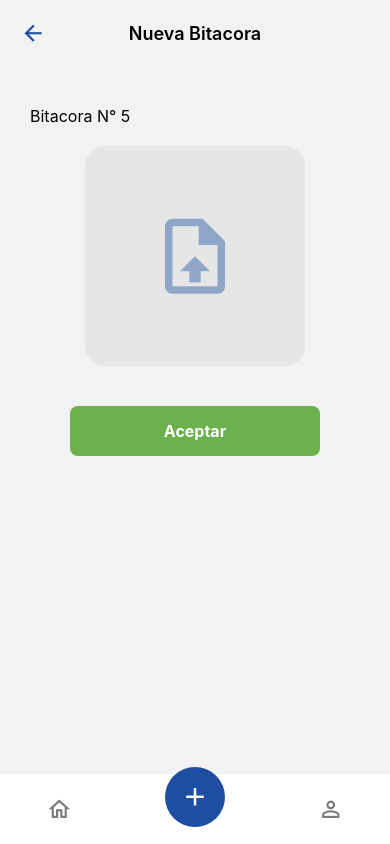
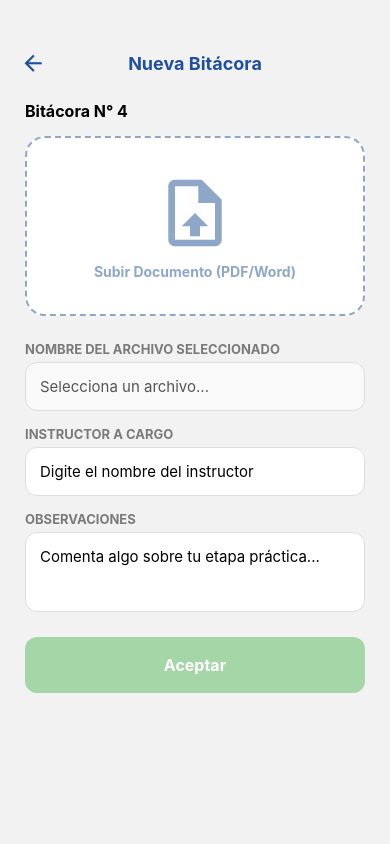
Before and after one commit to Zaidyfuentes/epsas_movil_wilson, a React Native app: screen /Subir in a window 390 px wide. Built offline with nearby package versions, Linux system fonts and the light colour scheme.

Commit message:
arrelos en bitacoras, estado

```diff
--- a/App.js
+++ b/App.js
@@ -13,11 +13,13 @@ import SubirBitScreen from './src/SubirBitScreen';
 import PerfilScreen from './src/PerfilScreen';
 import EditarPerfilScreen from './src/EdiPerfil';
 import EstPractScreen from './src/EstPractScreen';
+import { BitacoraProvider } from './src/BitacorasContext';
 
 const Stack = createStackNavigator();
 
 export default function App() {
     return (
+        <BitacoraProvider>
             <NavigationContainer>
                 <Stack.Navigator initialRouteName="Login"  screenOptions={{ headerShown: false }}>
                     <Stack.Screen name="Login" component={LoginScreen}/>
@@ -33,5 +35,6 @@ export default function App() {
                     <Stack.Screen name="Etapa" component={EstPractScreen}/>
                 </Stack.Navigator>
             </NavigationContainer>
+        </BitacoraProvider>
     );
 }
--- a/package.json
+++ b/package.json
@@ -14,6 +14,7 @@
     "@react-navigation/native": "^7.1.33",
     "@react-navigation/stack": "^7.8.5",
     "expo": "^54.0.33",
+    "expo-document-picker": "~14.0.8",
     "expo-status-bar": "~3.0.9",
     "react": "19.1.0",
     "react-dom": "19.1.0",
--- /dev/null
+++ b/src/BitacorasContext.js
@@ -0,0 +1,25 @@
+import React, { createContext, useState } from 'react';
+
+export const BitacoraContext = createContext();
+
+export const BitacoraProvider = ({ children }) => {
+    const [bitacoras, setBitacoras] = useState([
+        { id: 1, numero: 1, estado: "Aprobada" },
+        { id: 2, numero: 2, estado: "Aprobada" },
+        { id: 3, numero: 3, estado: "Aprobada" },
+    ]);
+
+    const agregarBitacora = (nuevaBitacora) => {
+        setBitacoras(prev => [...prev, { ...nuevaBitacora, id: Date.now().toString(), estado: "Pendiente" }]);
+    };
+
+    const eliminarBitacora = (id) => {
+        setBitacoras((prev) => prev.filter(b => b.id !== id));
+    };
+
+    return (
+        <BitacoraContext.Provider value={{ bitacoras, agregarBitacora, eliminarBitacora }}>
+            {children}
+        </BitacoraContext.Provider>
+    );
+};
--- a/src/BitacorasScreen.js
+++ b/src/BitacorasScreen.js
@@ -1,13 +1,17 @@
-import React, { useState } from "react";
+import React, { useState, useContext } from "react";
 import { View, Text, StyleSheet, TouchableOpacity, ScrollView, Modal, Pressable } from "react-native";
 import { MaterialCommunityIcons } from "@expo/vector-icons";
+import { BitacoraContext } from "./BitacorasContext";
 
 export default function BitacorasScreen({ navigation }) {
     const [menuVisible, setMenuVisible] = useState(false);
     const [menuPos, setMenuPos] = useState({ x: 0, y: 0 });
+    const { bitacoras, eliminarBitacora } = useContext(BitacoraContext);
+    const [selectedBitacora, setSelectedBitacora] = useState(null);
 
-    const abrirMenu = (event) => {
+    const abrirMenu = (event, item) => {
         const { pageX, pageY } = event.nativeEvent;
+        setSelectedBitacora(item);
         // Ajuste de X e Y para evitar que el menú se salga de pantalla
         setMenuPos({ x: pageX, y: pageY });
         setMenuVisible(true);
@@ -24,47 +28,38 @@ export default function BitacorasScreen({ navigation }) {
                 contentContainerStyle={styles.scrollContent}
                 showsVerticalScrollIndicator={false}
             >
-                {/* Lista de Registros de Bitácoras */}
-                {[1, 2, 3, 4].map((num) => (
+                {/* 4. Mapear la lista real desde el contexto */}
+                {bitacoras.map((item) => (
                     <TouchableOpacity
-                        key={num}
+                        key={item.id}
                         style={styles.cardBitacora}
-                        onPress={() => navigation.navigate("EstBitacora")}
+                        onPress={() => navigation.navigate("EstBitacora", { bitacoraData: item })}
                     >
                         <View style={styles.iconContainer}>
-                            <MaterialCommunityIcons
-                                name="file-document-outline"
-                                size={32}
-                                color="#1e4ea1"
-                            />
+                            <MaterialCommunityIcons name="file-document-outline" size={32} color="#1e4ea1" />
                         </View>
 
                         <View style={styles.infoContainer}>
-                            <Text style={styles.cardTitle}>Registro N° {num}</Text>
+                            <Text style={styles.cardTitle}>Registro N° {item.numero}</Text>
                             <Text style={styles.cardStatus}>
-                                Estado: <Text style={styles.statusSuccess}>Aprobada</Text>
+                                Estado: <Text style={item.estado === "Aprobada" ? styles.statusSuccess : {color: '#E67E22'}}>{item.estado}</Text>
                             </Text>
                         </View>
 
                         {/* botón 3 puntos */}
                         <TouchableOpacity
-                            style={styles.tresP}
-                            onPress={abrirMenu}
-                            hitSlop={{ top: 15, bottom: 15, left: 15, right: 15 }}
-                        >
-                            <MaterialCommunityIcons
-                                name="dots-vertical"
-                                size={24}
-                                color="#7A7A7A"
-                            />
+                        style={styles.tresP}
+                        onPress={(event) => abrirMenu(event, item)}>
+                            <MaterialCommunityIcons name="dots-vertical" size={24} color="#7A7A7A" />
                         </TouchableOpacity>
+
                     </TouchableOpacity>
                 ))}
 
                 {/* Card para registrar nueva bitácora */}
                 <TouchableOpacity
                     style={styles.cardAgregar}
-                    onPress={() => navigation.navigate("SubirBit")}
+                    onPress={() => navigation.navigate("Subir")}
                 >
                     <MaterialCommunityIcons name="plus-circle-outline" size={32} color="#8EA7C9" />
                     <Text style={styles.textAgregar}>Registrar Nueva Bitácora</Text>
@@ -93,6 +88,20 @@ export default function BitacorasScreen({ navigation }) {
                             <MaterialCommunityIcons name="briefcase-outline" size={18} color="#1e4ea1" />
                             <Text style={[styles.menuTexto, { color: "#1e4ea1" }]}>Ver etapa práctica</Text>
                         </TouchableOpacity>
+
+                        {/* 5. OPCIÓN ELIMINAR: Solo si el estado es 'Pendiente' */}
+                        {selectedBitacora?.estado === "Pendiente" && (
+                            <TouchableOpacity
+                                style={[styles.menuOpcion, { borderTopWidth: 1, borderTopColor: '#eee' }]}
+                                onPress={() => {
+                                    eliminarBitacora(selectedBitacora.id);
+                                    setMenuVisible(false);
+                                }}
+                            >
+                                <MaterialCommunityIcons name="trash-can-outline" size={18} color="#FF5252" />
+                                <Text style={[styles.menuTexto, { color: "#FF5252" }]}>Eliminar registro</Text>
+                            </TouchableOpacity>
+                        )}
                     </View>
                 </Pressable>
             </Modal>
--- a/src/EstBitacoraScreen.js
+++ b/src/EstBitacoraScreen.js
@@ -2,7 +2,6 @@ import React, { useState } from "react";
 import { View, Text, StyleSheet, TouchableOpacity, ScrollView, Animated } from "react-native";
 import { MaterialCommunityIcons } from "@expo/vector-icons";
 
-// Componente reutilizable de tarjeta de info
 function InfoCard({ icon, label, children, iconBg }) {
     return (
         <View style={styles.infoCard}>
@@ -17,8 +16,9 @@ function InfoCard({ icon, label, children, iconBg }) {
     );
 }
 
-export default function EstBitacoraScreen({ navigation }) {
+export default function EstBitacoraScreen({ navigation, route }) {
     const [expandObs, setExpandObs] = useState(false);
+    const { bitacoraData } = route.params || {};
 
     return (
         <View style={styles.container}>
@@ -44,7 +44,7 @@ export default function EstBitacoraScreen({ navigation }) {
                     <View style={styles.heroIconWrap}>
                         <MaterialCommunityIcons name="file-document-check-outline" size={42} color="#1e4ea1" />
                     </View>
-                    <Text style={styles.heroTitle}>Registro N° 1</Text>
+                    <Text style={styles.heroTitle}>Registro N° {bitacoraData?.numero || "1"}</Text>
                     <View style={styles.estadoBadge}>
                         <MaterialCommunityIcons name="check-circle" size={16} color="#fff" />
                         <Text style={styles.estadoBadgeText}>Aprobada</Text>
@@ -55,7 +55,7 @@ export default function EstBitacoraScreen({ navigation }) {
                 <Text style={styles.sectionLabel}>Información de la bitácora</Text>
 
                 <InfoCard icon="file-document-outline" label="Nombre del archivo" iconBg="#EEF4FC">
-                    <Text style={styles.infoCardValue}>g.jabgangkjghgjh</Text>
+                    <Text style={styles.infoCardValue}>{bitacoraData?.nombreArchivo || "Sin nombre"}</Text>
                 </InfoCard>
 
                 <InfoCard icon="calendar-check-outline" label="Fecha de entrega" iconBg="#EEF4FC">
@@ -63,7 +63,9 @@ export default function EstBitacoraScreen({ navigation }) {
                 </InfoCard>
 
                 <InfoCard icon="account-check-outline" label="Revisado por" iconBg="#EEF4FC">
-                    <Text style={styles.infoCardValue}>Instructor Wilson</Text>
+                    <Text style={styles.infoCardValue}>
+                        {route.params?.bitacoraData?.instructor || "No asignado"}
+                    </Text>
                 </InfoCard>
 
                 {/* OBSERVACIONES */}
@@ -77,7 +79,9 @@ export default function EstBitacoraScreen({ navigation }) {
                         <View style={styles.infoCardIcon}>
                             <MaterialCommunityIcons name="comment-text-outline" size={22} color="#1e4ea1" />
                         </View>
-                        <Text style={styles.observacionesTitle}>Observaciones</Text>
+                        <Text style={styles.observacionesTexto}>
+                            {bitacoraData?.observaciones || "No hay observaciones registradas."}
+                        </Text>
                         <MaterialCommunityIcons
                             name={expandObs ? "chevron-up" : "chevron-down"}
                             size={22}
@@ -102,7 +106,11 @@ export default function EstBitacoraScreen({ navigation }) {
 
             {/* NAVBAR */}
             <View style={styles.navbar}>
-                <MaterialCommunityIcons name="home-outline" size={26} color="#888" />
+                <TouchableOpacity
+                    onPress={() => navigation.navigate("Bitacoras")}
+                >
+                    <MaterialCommunityIcons name="home-outline" size={26} color="#888" />
+                </TouchableOpacity>
                 <TouchableOpacity
                     style={styles.botonCentral}
                     onPress={() => navigation.navigate("Subir")}
--- a/src/SubirBitScreen.js
+++ b/src/SubirBitScreen.js
@@ -1,75 +1,161 @@
-import React from "react";
-import { View, Text, TouchableOpacity, StyleSheet } from "react-native";
+import React, { useState, useContext, useEffect } from "react";
+import { View, Text, TouchableOpacity, StyleSheet, TextInput, ScrollView, Alert } from "react-native";
 import { MaterialCommunityIcons } from "@expo/vector-icons";
+import * as DocumentPicker from 'expo-document-picker';
+import { BitacoraContext } from "./BitacorasContext";
 
 export default function SubirBitScreen({ navigation }) {
+  const { agregarBitacora, bitacoras } = useContext(BitacoraContext);
+  const [enviando, setEnviando] = useState(false);
+
+  const [form, setForm] = useState({
+    numero: (bitacoras.length + 1).toString(),
+    nombreArchivo: "",
+    observaciones: "",
+    fecha: new Date().toLocaleDateString(),
+    instructor: "",
+    uriArchivo: null,
+    estado: "Pendiente"
+  });
+
+  const seleccionarDocumento = async () => {
+    try {
+      const result = await DocumentPicker.getDocumentAsync({
+        type: ["application/pdf", "application/msword", "application/vnd.openxmlformats-officedocument.wordprocessingml.document"],
+        copyToCacheDirectory: true,
+      });
+
+      if (!result.canceled) {
+        const archivo = result.assets[0];
+        setForm(prevForm => ({
+          ...prevForm,
+          nombreArchivo: archivo.name,
+          uriArchivo: archivo.uri
+        }));
+        Alert.alert("Éxito", `Archivo "${archivo.name}" cargado correctamente.`);
+      }
+    } catch (err) {
+      Alert.alert("Error", "No se pudo seleccionar el archivo.");
+      console.log(err);
+    }
+  };
+
+  const handleAceptar = () => {
+    if (!form.nombreArchivo || !form.instructor) {
+      Alert.alert("Campos incompletos", "Por favor sube un archivo y completa los datos.");
+      return;
+    }
+
+    if (enviando) return;
+    setEnviando(true);
+
+    try {
+      const datosFinales = {
+        ...form,
+        id: Date.now().toString(),
+        estado: "Pendiente"
+      };
+
+      agregarBitacora(datosFinales);
+
+      setTimeout(() => {
+        Alert.alert(
+          "¡Registro Exitoso!",
+          `La bitácora N° ${form.numero} se ha guardado correctamente.`,
+          [
+            {
+              text: "Entendido",
+              onPress: () => {
+                setEnviando(false);
+                navigation.navigate("Bitacoras");
+              }
+            }
+          ],
+          { cancelable: false }
+        );
+      }, 100);
+
+    } catch (error) {
+      setEnviando(false);
+      Alert.alert("Error", "No se pudo guardar la bitácora.");
+      console.log(error);
+    }
+  };
+
+  useEffect(() => {
+  setForm(prev => ({
+    ...prev,
+    numero: (bitacoras.length + 1).toString()
+  }));
+}, [bitacoras.length]);
+
   return (
     <View style={styles.container}>
-
-      {/* HEADER */}
       <View style={styles.header}>
         <TouchableOpacity onPress={() => navigation.goBack()}>
           <MaterialCommunityIcons name="arrow-left" size={26} color="#1E4FA1" />
         </TouchableOpacity>
-
-        <Text style={styles.title}>
-          Nueva Bitacora
-        </Text>
+        <Text style={styles.title}>Nueva Bitácora</Text>
         <View style={{ width: 26 }} />
       </View>
 
-      {/* CONTENIDO */}
-      <View style={styles.content}>
-        <Text style={styles.label}>
-          Bitacora N° 5
-        </Text>
+      <ScrollView contentContainerStyle={styles.content}>
+        <Text style={styles.label}>Bitácora N° {form.numero}</Text>
 
-        {/* TARJETA SUBIR */}
-        <TouchableOpacity style={styles.uploadCard}>
+        {/*subir documento */}
+        <TouchableOpacity
+          style={[styles.uploadCard, form.uriArchivo && styles.uploadCardSuccess]}
+          onPress={seleccionarDocumento}
+        >
           <MaterialCommunityIcons
-            name="file-upload-outline"
-            size={90}
-            color="#8EA7C9"
+            name={form.uriArchivo ? "file-check-outline" : "file-upload-outline"}
+            size={80}
+            color={form.uriArchivo ? "#6BB24D" : "#8EA7C9"}
           />
+          <Text style={{ color: form.uriArchivo ? '#6BB24D' : '#8EA7C9', fontWeight: 'bold', marginTop: 10 }}>
+            {form.uriArchivo ? "Documento Listo" : "Subir Documento (PDF/Word)"}
+          </Text>
         </TouchableOpacity>
 
-        {/* BOTON */}
-        <TouchableOpacity style={styles.button}>
+        <View style={styles.inputGroup}>
+          <Text style={styles.info}>Nombre del archivo seleccionado</Text>
+          <TextInput
+            style={[styles.detalle, { backgroundColor: '#f9f9f9', color: '#555' }]}
+            value={form.nombreArchivo}
+            editable={false}
+            placeholder="Selecciona un archivo..."
+          />
+
+          <Text style={styles.info}>Instructor a cargo</Text>
+          <TextInput
+            style={styles.detalle}
+            placeholder="Digite el nombre del instructor"
+            value={form.instructor}
+            onChangeText={(text) => setForm(prev => ({ ...prev, instructor: text }))}
+          />
+
+          <Text style={styles.info}>Observaciones</Text>
+          <TextInput
+            style={[styles.detalle, { height: 80, textAlignVertical: 'top' }]}
+            placeholder="Comenta algo sobre tu etapa práctica..."
+            multiline
+            value={form.observaciones}
+            onChangeText={(text) => setForm({ ...form, observaciones: text })}
+          />
+        </View>
+
+        <TouchableOpacity
+          style={[styles.button, (enviando || !form.uriArchivo) && { backgroundColor: '#A5D6A7' }]}
+          onPress={handleAceptar}
+          disabled={enviando} // Deshabilitar si está enviando
+        >
           <Text style={styles.buttonText}>
-            Aceptar
+            {enviando ? "Guardando..." : "Aceptar"}
           </Text>
         </TouchableOpacity>
-      </View>
 
-      {/* BARRA INFERIOR */}
-      <View style={styles.bottomBar}>
-        <MaterialCommunityIcons
-          name="home-outline"
-          size={26}
-          color="#7A7A7A"
-        />
-
-        <TouchableOpacity
-          style={styles.botonCentral}
-          onPress={() => navigation.navigate("SubirBit")}
-        >
-          <MaterialCommunityIcons
-            name="plus"
-            size={30}
-            color="white"
-          />
-        </TouchableOpacity>
-
-        <TouchableOpacity
-          onPress={() => navigation.navigate("Perfil")}
-        >
-          <MaterialCommunityIcons
-            name="account-outline"
-            size={26}
-            color="#7A7A7A"
-          />
-        </TouchableOpacity>
-      </View>
+        <View style={{ height: 100 }} />
+      </ScrollView>
     </View>
   );
 }
@@ -83,61 +169,70 @@ const styles = StyleSheet.create({
     flexDirection: "row",
     alignItems: "center",
     justifyContent: "space-between",
-    padding: 20
+    paddingTop: 50,
+    paddingHorizontal: 20,
+    paddingBottom: 10
   },
   title: {
     fontSize: 18,
-    fontWeight: "600"
+    fontWeight: "bold",
+    color: "#1E4FA1"
   },
   content: {
     alignItems: "center",
-    marginTop: 40
+    paddingHorizontal: 25
   },
   label: {
     fontSize: 16,
+    fontWeight: 'bold',
     alignSelf: "flex-start",
-    marginLeft: 30,
-    marginBottom: 20
+    marginVertical: 15
   },
   uploadCard: {
-    width: 220,
-    height: 220,
-    backgroundColor: "#E6E6E6",
+    width: '100%',
+    height: 180,
+    backgroundColor: "#FFF",
     borderRadius: 20,
     justifyContent: "center",
     alignItems: "center",
-    marginBottom: 40
+    marginBottom: 25,
+    borderStyle: 'dashed',
+    borderWidth: 2,
+    borderColor: '#8EA7C9'
+  },
+  uploadCardSuccess: {
+    borderColor: '#6BB24D',
+    backgroundColor: '#F0F9EB'
+  },
+  inputGroup: { width: '100%' },
+  info: {
+    fontSize: 13,
+    color: "#7A7A7A",
+    marginBottom: 5,
+    fontWeight: '700',
+    textTransform: 'uppercase'
+  },
+  detalle: {
+    backgroundColor: "white",
+    borderRadius: 12,
+    padding: 14,
+    marginBottom: 15,
+    borderWidth: 1,
+    borderColor: "#DDD",
+    fontSize: 15
   },
   button: {
     backgroundColor: "#6BB24D",
-    width: 250,
-    padding: 15,
-    borderRadius: 8,
+    width: '100%',
+    padding: 18,
+    borderRadius: 12,
     alignItems: "center",
-    elevation: 3
+    marginTop: 10,
+    elevation: 4
   },
   buttonText: {
     color: "white",
     fontWeight: "bold",
     fontSize: 16
   },
-  bottomBar: {
-    position: "absolute",
-    bottom: 0,
-    width: "100%",
-    height: 70,
-    backgroundColor: "white",
-    flexDirection: "row",
-    justifyContent: "space-around",
-    alignItems: "center"
-  },
-  botonCentral:{
-    width:60,
-    height:60,
-    borderRadius:30,
-    backgroundColor:"#1e4ea1",
-    justifyContent:"center",
-    alignItems:"center",
-    marginTop:-25
-  },
 });
```
Also changed, not shown: 1 other file (tests, documents, lock files or other folders). Lines whose indentation alone changed are shown as unchanged.
